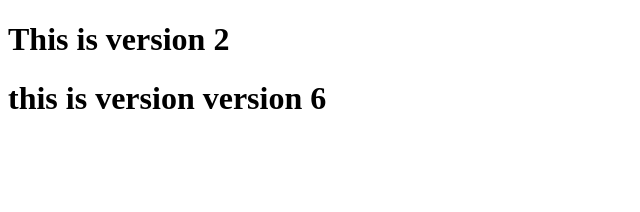
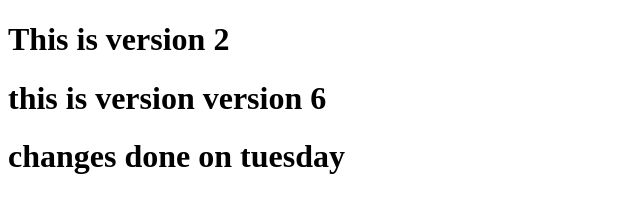
Before and after one commit to ayshachauhan/myrepo, a plain HTML site: page index.html in a window 1280 px wide. Shown: the whole page, without its empty margins (0-640 px from the left). Drawn offline with Linux system fonts and the light colour scheme.

Commit message:
changes made on tuesday

```diff
--- a/index.html
+++ b/index.html
@@ -9,6 +9,7 @@
 <body>
     <h1>This is version 2</h1>
     <h1>this is version version 6</h1>
+    <h1>changes done on tuesday</h1>
 
 </body>
 </html>
```
